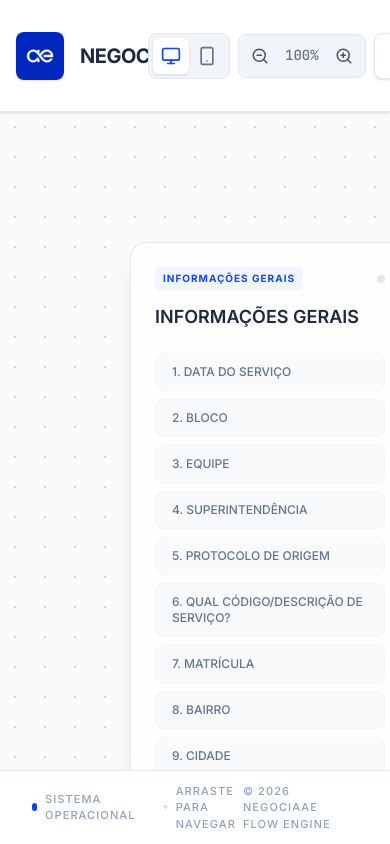
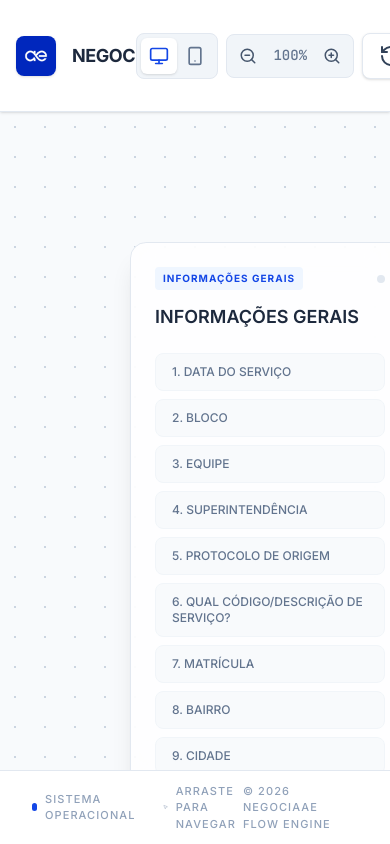
Before and after one commit to s4meDev/Negociaae, a React (Vite) app: page / in a window 390 px wide. Built offline with nearby package versions, Linux system fonts and the light colour scheme.

Commit message:
Vesão 4.1

```diff
--- a/src/App.tsx
+++ b/src/App.tsx
@@ -60,7 +60,7 @@ export default function App() {
         const steps = boardRef.current?.querySelectorAll('.glass-card');
         if (steps && steps.length > 0) {
           const lastStep = steps[steps.length - 1];
-          lastStep.scrollIntoView({ behavior: 'smooth', block: 'center' });
+          lastStep.scrollIntoView({ behavior: 'smooth', block: 'center', inline: 'center' });
         }
       }, 100);
       return () => clearTimeout(timer);
@@ -382,15 +382,17 @@ export default function App() {
   return (
     <div className="flex flex-col h-[100dvh] w-screen bg-slate-50 font-sans select-none overflow-hidden">
       {/* Header */}
-      <header className="flex items-center justify-between px-4 md:px-8 py-4 md:py-3 bg-white border-b border-slate-200 z-50 shadow-sm relative min-h-28 md:min-h-16 flex-shrink-0">
-        <div className="flex items-center gap-4 md:gap-3">
+      <header className={`flex items-center justify-between px-4 md:px-8 bg-white border-b border-slate-200 z-50 shadow-sm relative flex-shrink-0 transition-all ${
+        viewMode === 'mobile' ? 'py-2 min-h-16' : 'py-4 md:py-3 min-h-28 md:min-h-16'
+      }`}>
+        <div className={`flex items-center gap-4 md:gap-3 transition-all ${viewMode === 'mobile' ? 'scale-90 origin-left' : ''}`}>
           <img
             src="/ae-logo.jpeg"
             alt="NEGOCIAAE Logo"
-            className="w-12 h-12 md:w-10 md:h-10 rounded-lg md:rounded-xl object-cover shadow-sm"
+            className="w-10 h-10 md:w-10 md:h-10 rounded-lg md:rounded-xl object-cover shadow-sm"
             referrerPolicy="no-referrer"
           />
-          <h1 className="text-xl md:text-2xl font-bold tracking-tight text-slate-800">NEGOCIAAE</h1>
+          <h1 className="text-lg md:text-2xl font-bold tracking-tight text-slate-800">NEGOCIAAE</h1>
         </div>
 
         {/* Banner centralizado - Visível se houver espaço suficiente */}
@@ -405,7 +407,7 @@ export default function App() {
 
         {/* Banner simplificado para mobile - opcional, mas vamos tentar manter o header limpo */}
 
-        <div className="flex items-center gap-2 md:gap-4">
+        <div className={`flex items-center gap-2 md:gap-4 transition-all ${viewMode === 'mobile' ? 'scale-90 origin-right' : ''}`}>
           {/* View Mode Toggle */}
           <div className="flex items-center bg-slate-100 rounded-lg p-1 md:p-1 border border-slate-200">
             <button
@@ -501,9 +503,19 @@ export default function App() {
               return (
                 <motion.div
                   key={`${activeStep.id}-${stepIdx}`}
-                  initial={{ opacity: 0, x: 50, scale: 0.95 }}
-                  animate={{ opacity: 1, x: 0, scale: 1 }}
-                  exit={{ opacity: 0, x: -50, scale: 0.95 }}
+                  initial={{
+                    opacity: 0,
+                    x: viewMode === 'mobile' ? 0 : 50,
+                    y: viewMode === 'mobile' ? 20 : 0,
+                    scale: 0.95
+                  }}
+                  animate={{ opacity: 1, x: 0, y: 0, scale: 1 }}
+                  exit={{
+                    opacity: 0,
+                    x: viewMode === 'mobile' ? 0 : -50,
+                    y: viewMode === 'mobile' ? -20 : 0,
+                    scale: 0.95
+                  }}
                   transition={{ type: 'spring', damping: 20, stiffness: 100 }}
                   className={`glass-card flex flex-col h-fit transition-all ${
                     viewMode === 'mobile'
```
